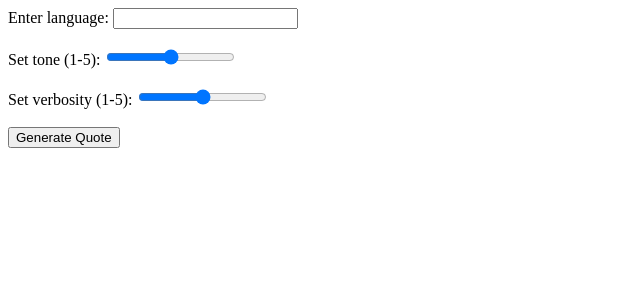
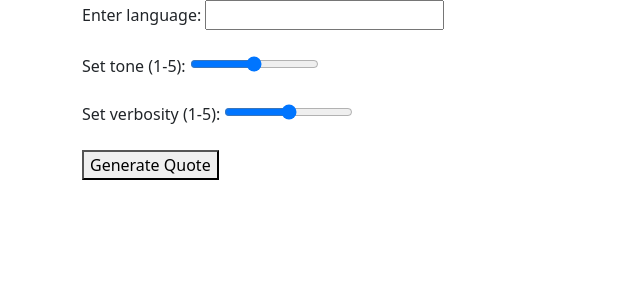
Before and after one commit to jakobrobert/openai-experiments, a Django app: page /main/ in a window 1280 px wide. Shown: the top 300 px of the page, without its empty margins (0-640 px from the left). Run offline with Django 5.2, Linux system fonts and the light colour scheme.

Commit message:
Add Bootstrap to template

```diff
--- a/main/templates/index.html
+++ b/main/templates/index.html
@@ -2,9 +2,13 @@
 <html lang="en">
 <head>
     <meta charset="UTF-8">
+    <meta name="viewport" content="width=device-width, initial-scale=1.0">
     <title>AI Life Coach</title>
+    <!-- Bootstrap CSS -->
+    <link href="https://cdn.jsdelivr.net/npm/bootstrap@5.3.0/dist/css/bootstrap.min.css" rel="stylesheet">
 </head>
 <body>
+    <div class="container">
     <form action="{% url 'generate_quote' %}" method="POST">
         {% csrf_token %}
 
@@ -24,5 +28,9 @@
             <p>{{ quote }}</p>
         {% endif %}
     </form>
+    </div>
+
+    <!-- Bootstrap JS -->
+    <script src="https://cdn.jsdelivr.net/npm/bootstrap@5.3.0/dist/js/bootstrap.bundle.min.js"></script>
 </body>
 </html>
```
